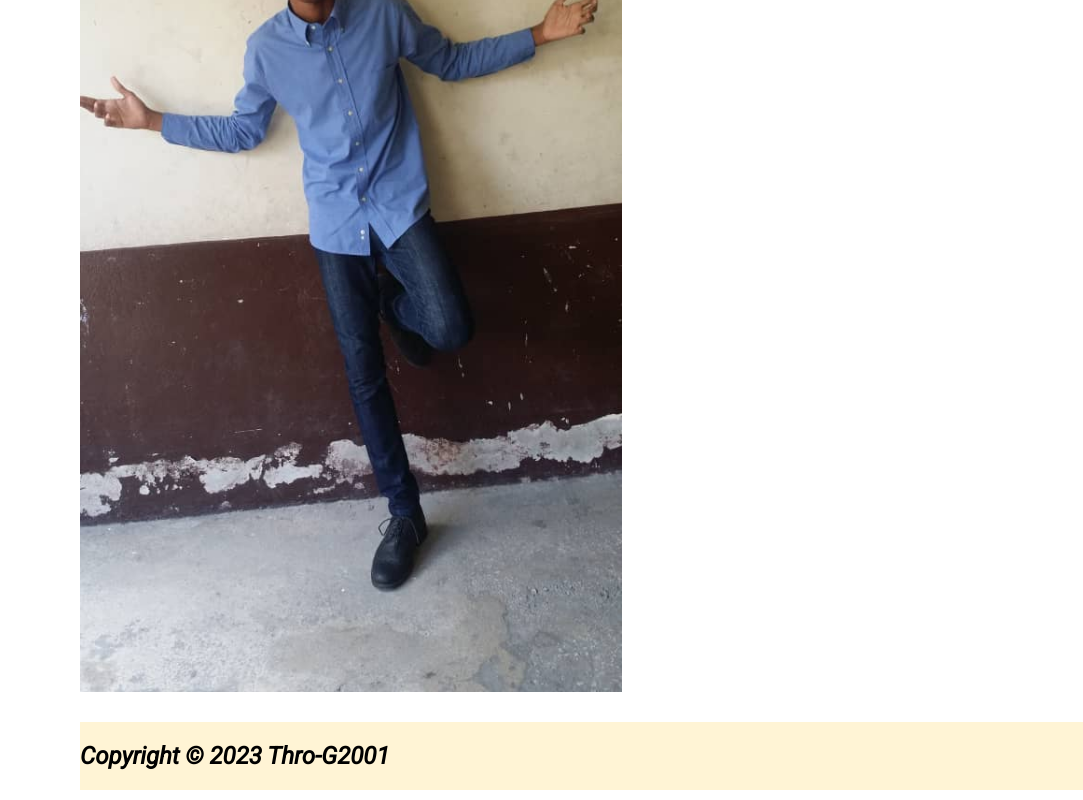
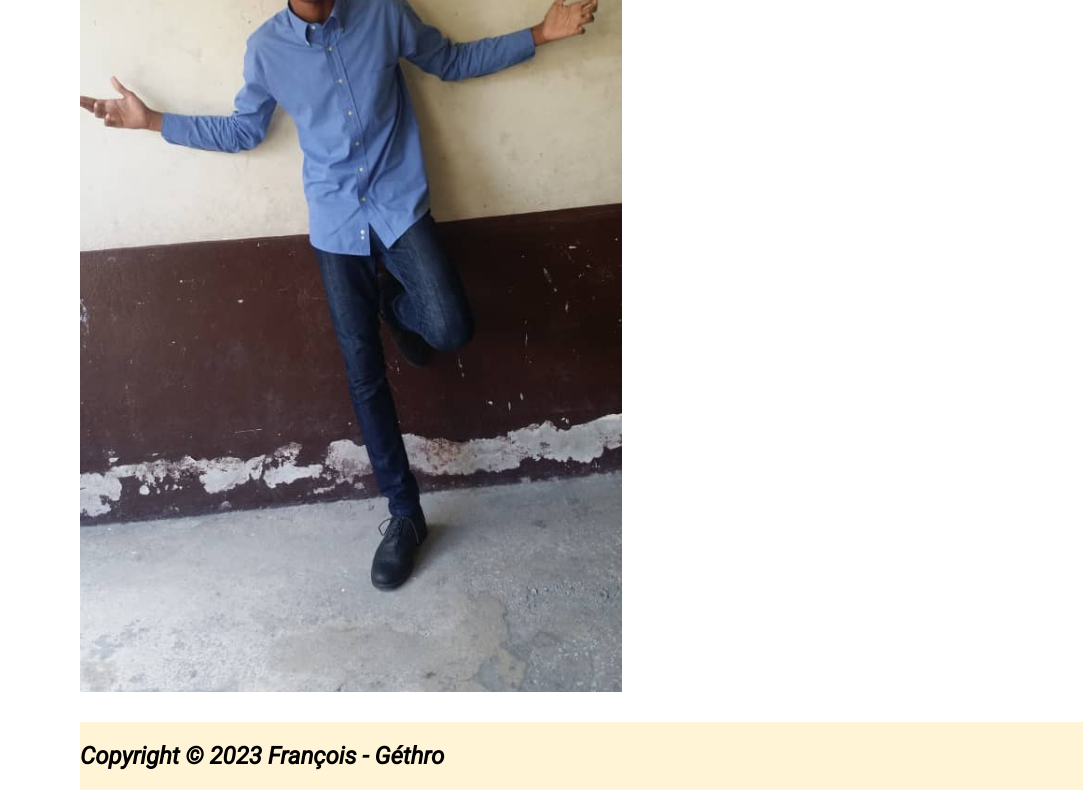
Before and after one commit to Thro-G2001/Site2001, a plain HTML site: page index.html in a window 1280 px wide. Shown: the part 3063-3863 px from the top of the page, 0-1083 px from the left. Drawn offline with Linux system fonts and the light colour scheme; a web font is replaced by a local one.

Commit message:
Update index.html

```diff
--- a/index.html
+++ b/index.html
@@ -137,7 +137,7 @@
 
     <footer>
         <h2>
-            Copyright &copy; 2023 Thro-G2001
+            Copyright &copy; 2023 François - Géthro
         </h2>
 
         <div class="icone">
```
